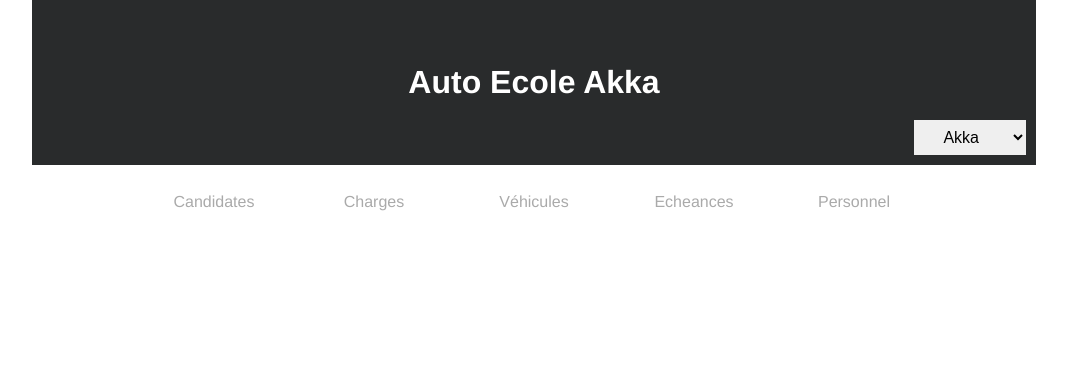
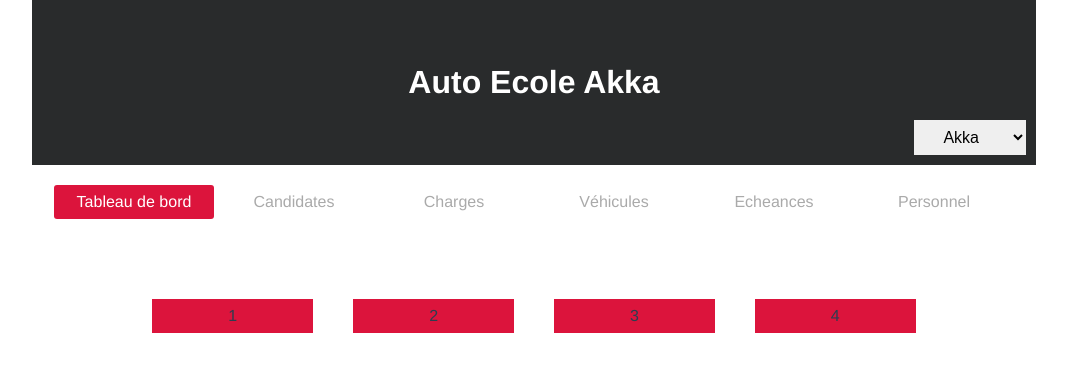
Before and after one commit to ibra1987/serverautoexpress, a Vue app in the folder interface/: page /tableaudebord in a window 1280 px wide. Shown: the top 372 px of the page, without its empty margins (106-1173 px from the left). Built offline with nearby package versions, Linux system fonts and the light colour scheme; what vue-moment would draw is missing.

Commit message:
3rd commit

```diff
--- a/interface/src/components/shared/Home.vue
+++ b/interface/src/components/shared/Home.vue
@@ -1,15 +1,13 @@
 <template>
   <div>
-      home
+    home kiji
   </div>
 </template>
 
 <script>
 export default {
-name:"Home"
-}
+  name: "Home",
+};
 </script>
 
-<style>
-
-</style>
+<style></style>
--- a/interface/src/components/shared/navBar.vue
+++ b/interface/src/components/shared/navBar.vue
@@ -1,9 +1,15 @@
 <template>
   <nav>
     <ul>
+      <router-link to="/tableaudebord">
+        <li>
+          <div>
+            Tableau de bord
+          </div>
+        </li>
+      </router-link>
 
-
-            <router-link to='/candidates'>
+      <router-link to="/candidates">
         <li>
           <div>
             Candidates
@@ -11,28 +17,28 @@
         </li>
       </router-link>
 
-            <router-link to='/charges'>
+      <router-link to="/charges">
         <li>
           <div>
             Charges
           </div>
         </li>
       </router-link>
-            <router-link to='/vehicules'>
+      <router-link to="/vehicules">
         <li>
           <div>
             Véhicules
           </div>
         </li>
       </router-link>
-            <router-link to='/echeances'>
+      <router-link to="/echeances">
         <li>
           <div>
             Echeances
           </div>
         </li>
       </router-link>
-            <router-link to='/personnel'>
+      <router-link to="/personnel">
         <li>
           <div>
             Personnel
@@ -41,58 +47,42 @@
       </router-link>
     </ul>
   </nav>
-
 </template>
 <script>
-
-export default{
-
-
-    name:'navBar'
-}
-
+export default {
+  name: "navBar",
+};
 </script>
 
-
 <style scoped>
-
-nav{
+nav {
   width: 80%;
   margin: auto;
   margin-bottom: 10vh;
-
 }
 
-ul{
+ul {
   display: flex;
   justify-content: center;
   align-items: center;
   list-style: none;
 }
-li{
+li {
   display: block;
   text-align: center;
-    padding:1vh 0;
+  padding: 1vh 0;
   width: 160px;
-
 }
 
-a{
+a {
   display: block;
   text-decoration: none;
   color: rgb(170, 170, 170);
-     transition: all .5s ease-in-out;
+  transition: all 0.5s ease-in-out;
 }
 .router-link-active {
-
-     color:white;
-     background-color:  crimson;
-     border-radius: 3px;
- }
-  .router-link-active {
-
-     color:white;
-     background-color:  crimson;
+  color: white;
+  background-color: crimson;
   border-radius: 3px;
 }
 </style>
--- a/interface/src/components/Home/home.vue
+++ b/interface/src/components/tableaudebord/tableauDeBord.vue
@@ -10,6 +10,12 @@
 <script>
 export default {
   name: "home",
+
+  date() {
+    return {
+      benefices: 0,
+    };
+  },
 };
 </script>
 
--- a/interface/src/router/index.js
+++ b/interface/src/router/index.js
@@ -7,13 +7,13 @@
 import Home from "../components/shared/Home.vue";
 import vehiculesList from "../components/vehicules/vehiculesList.vue";
 import echeancesList from "../components/echeances/echeancesList.vue";
-import home from "../components/Home/home.vue";
+import tableauDeBord from "../components/tableaudebord/tableauDeBord.vue";
 
 const routes = [
   {
-    path: "/",
-    component: home,
-    name: "home",
+    path: "/tableaudebord",
+    component: tableauDeBord,
+    name: "tableauDeBord",
   },
   {
     path: "/candidates/:p?",
@@ -62,6 +62,7 @@
 const router = new vueRouter({
   mode: "history",
   routes,
+  base: process.env.BASE_URL,
 });
 
 export default router;
--- a/interface/src/store/modules/globalState.js
+++ b/interface/src/store/modules/globalState.js
@@ -1,5 +1,6 @@
 const state = {
   autoEcole: "Akka",
+  benefices: 0,
 };
 
 const getters = {
```
Also changed, not shown: 1 other file (tests, documents, lock files or other folders). Lines whose indentation alone changed are shown as unchanged.
